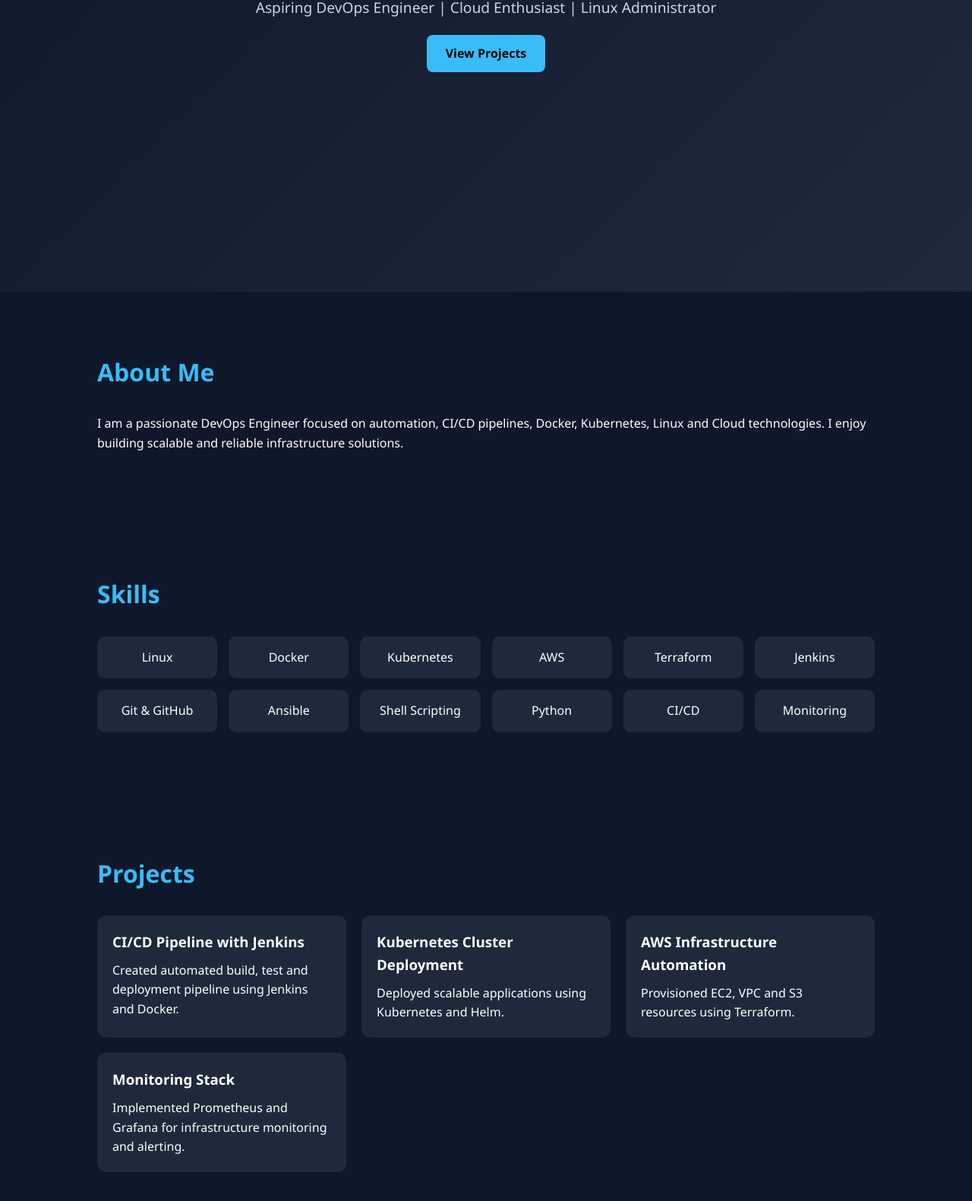
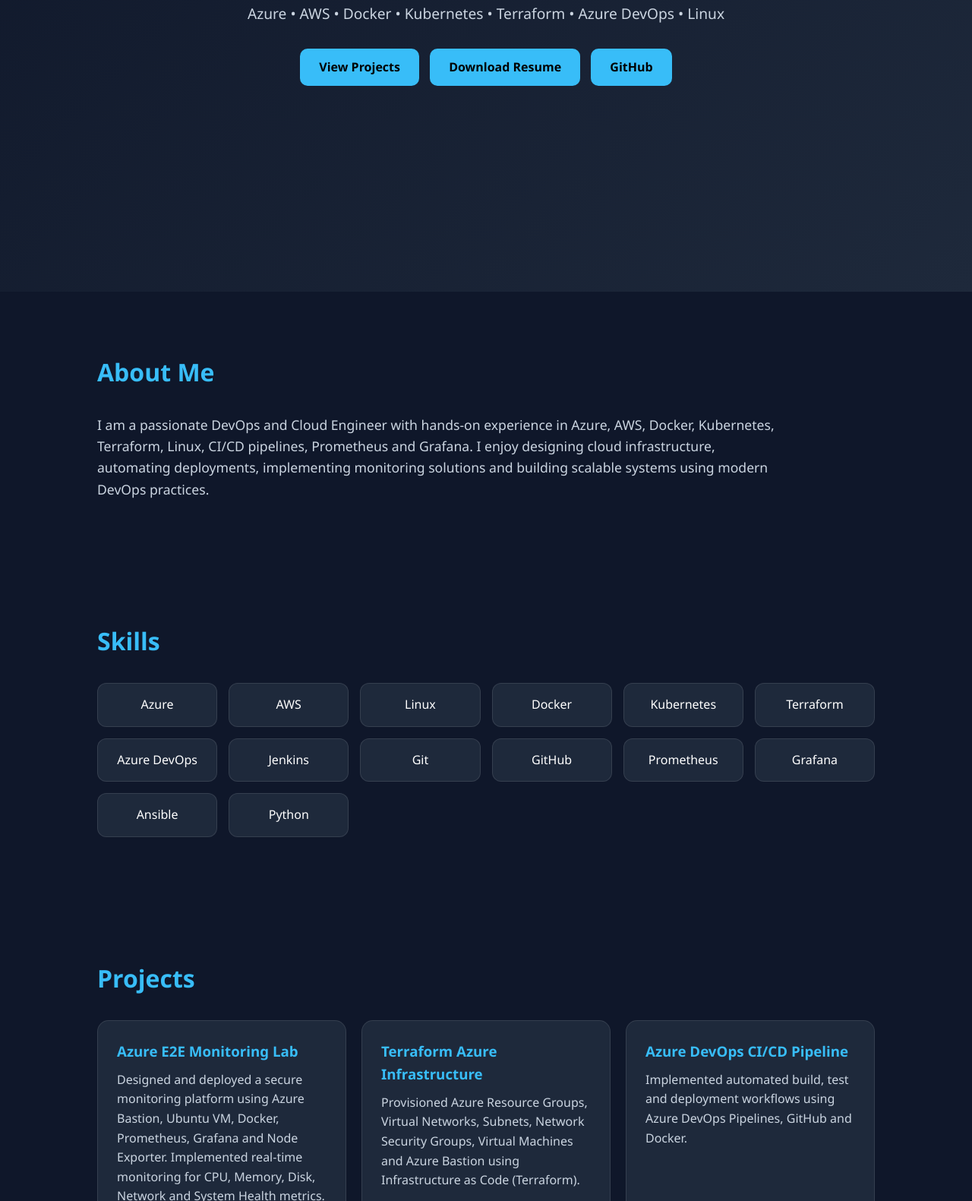
Before and after one commit to anand-devops-01/portfolio, a plain HTML site: page index.html in a window 1280 px wide. Shown: the part 416-1997 px from the top of the page at 76% size. Drawn offline with Linux system fonts and the light colour scheme.

Commit message:
Portfolio redesign

```diff
--- a/index.html
+++ b/index.html
@@ -3,14 +3,17 @@
 <head>
 <meta charset="UTF-8">
 <meta name="viewport" content="width=device-width, initial-scale=1.0">
-<title>Your Name | DevOps Engineer</title>
+
+<title>Anand Janke | DevOps & Cloud Engineer</title>
 
 <style>
+
 *{
 margin:0;
 padding:0;
 box-sizing:border-box;
-font-family:Segoe UI,sans-serif;
+font-family:'Segoe UI',sans-serif;
+scroll-behavior:smooth;
 }
 
 body{
@@ -31,6 +34,7 @@
 
 .hero h1{
 font-size:4rem;
+margin-bottom:10px;
 }
 
 .hero span{
@@ -38,19 +42,30 @@
 }
 
 .hero p{
-margin:20px 0;
 font-size:1.2rem;
 color:#cbd5e1;
+margin:10px 0;
+}
+
+.hero-buttons{
+margin-top:25px;
 }
 
 .btn{
 display:inline-block;
 padding:12px 25px;
+margin:5px;
 background:#38bdf8;
 color:#000;
 text-decoration:none;
-border-radius:8px;
+border-radius:10px;
 font-weight:bold;
+transition:.3s;
+}
+
+.btn:hover{
+background:#0ea5e9;
+transform:translateY(-3px);
 }
 
 section{
@@ -63,6 +78,12 @@
 color:#38bdf8;
 }
 
+.about{
+max-width:900px;
+font-size:1.1rem;
+color:#cbd5e1;
+}
+
 .skills{
 display:grid;
 grid-template-columns:repeat(auto-fit,minmax(150px,1fr));
@@ -72,139 +93,274 @@
 .skill{
 background:#1e293b;
 padding:15px;
-border-radius:10px;
+border-radius:12px;
 text-align:center;
+transition:.3s;
+border:1px solid rgba(255,255,255,.1);
+}
+
+.skill:hover{
+background:#38bdf8;
+color:#000;
+transform:scale(1.05);
 }
 
 .projects{
 display:grid;
-grid-template-columns:repeat(auto-fit,minmax(300px,1fr));
+grid-template-columns:repeat(auto-fit,minmax(320px,1fr));
 gap:20px;
 }
 
 .card{
 background:#1e293b;
-padding:20px;
-border-radius:12px;
+padding:25px;
+border-radius:15px;
+border:1px solid rgba(255,255,255,.1);
+transition:.3s;
+}
+
+.card:hover{
+transform:translateY(-8px);
+box-shadow:0 10px 30px rgba(56,189,248,.25);
 }
 
 .card h3{
+color:#38bdf8;
 margin-bottom:10px;
+}
+
+.card p{
+color:#cbd5e1;
+}
+
+.certifications ul{
+padding-left:20px;
+}
+
+.certifications li{
+margin:10px 0;
+}
+
+.contact{
+text-align:center;
+}
+
+.contact a{
+display:block;
+margin:15px 0;
+color:#38bdf8;
+text-decoration:none;
+font-size:1.1rem;
 }
 
 footer{
 text-align:center;
 padding:30px;
 background:#020617;
+color:#94a3b8;
 }
 
-.contact a{
-color:#38bdf8;
-text-decoration:none;
-display:block;
-margin:10px 0;
+@media(max-width:768px){
+
+.hero h1{
+font-size:2.5rem;
 }
+
+.hero p{
+font-size:1rem;
+}
+
+}
+
 </style>
 </head>
+
 <body>
 
 <header>
+
 <div class="hero">
-<h1>Hi, I'm <span>Your Name</span></h1>
-<p>Aspiring DevOps Engineer | Cloud Enthusiast | Linux Administrator</p>
-<a href="#projects" class="btn">View Projects</a>
+
+<h1>Hi, I'm <span>Anand Janke</span></h1>
+
+<p>DevOps & Cloud Engineer</p>
+
+<p>
+Azure • AWS • Docker • Kubernetes • Terraform • Azure DevOps • Linux
+</p>
+
+<div class="hero-buttons">
+
+<a href="#projects" class="btn">
+View Projects
+</a>
+
+<a href="resume.pdf" class="btn">
+Download Resume
+</a>
+
+<a
+href="https://github.com/anand-devops-01"
+target="_blank"
+class="btn">
+GitHub
+</a>
+
 </div>
+
+</div>
+
 </header>
 
-<section>
-<h2 class="section-title">About Me</h2>
+<section id="about">
+
+<h2 class="section-title">
+About Me
+</h2>
+
+<div class="about">
+
 <p>
-I am a passionate DevOps Engineer focused on automation,
-CI/CD pipelines, Docker, Kubernetes, Linux and Cloud
-technologies. I enjoy building scalable and reliable
-infrastructure solutions.
+I am a passionate DevOps and Cloud Engineer with hands-on experience in Azure, AWS, Docker, Kubernetes, Terraform, Linux, CI/CD pipelines, Prometheus and Grafana.
+
+I enjoy designing cloud infrastructure, automating deployments, implementing monitoring solutions and building scalable systems using modern DevOps practices.
 </p>
+
+</div>
+
 </section>
 
-<section>
-<h2 class="section-title">Skills</h2>
+<section id="skills">
+
+<h2 class="section-title">
+Skills
+</h2>
 
 <div class="skills">
+
+<div class="skill">Azure</div>
+<div class="skill">AWS</div>
 <div class="skill">Linux</div>
 <div class="skill">Docker</div>
 <div class="skill">Kubernetes</div>
-<div class="skill">AWS</div>
 <div class="skill">Terraform</div>
+<div class="skill">Azure DevOps</div>
 <div class="skill">Jenkins</div>
-<div class="skill">Git & GitHub</div>
+<div class="skill">Git</div>
+<div class="skill">GitHub</div>
+<div class="skill">Prometheus</div>
+<div class="skill">Grafana</div>
 <div class="skill">Ansible</div>
-<div class="skill">Shell Scripting</div>
 <div class="skill">Python</div>
-<div class="skill">CI/CD</div>
-<div class="skill">Monitoring</div>
+
 </div>
+
 </section>
 
 <section id="projects">
-<h2 class="section-title">Projects</h2>
+
+<h2 class="section-title">
+Projects
+</h2>
 
 <div class="projects">
 
 <div class="card">
-<h3>CI/CD Pipeline with Jenkins</h3>
+
+<h3>Azure E2E Monitoring Lab</h3>
+
 <p>
-Created automated build, test and deployment pipeline
-using Jenkins and Docker.
+Designed and deployed a secure monitoring platform using Azure Bastion, Ubuntu VM, Docker, Prometheus, Grafana and Node Exporter.
+
+Implemented real-time monitoring for CPU, Memory, Disk, Network and System Health metrics.
 </p>
+
 </div>
 
 <div class="card">
-<h3>Kubernetes Cluster Deployment</h3>
+
+<h3>Terraform Azure Infrastructure</h3>
+
 <p>
-Deployed scalable applications using Kubernetes and Helm.
+Provisioned Azure Resource Groups, Virtual Networks, Subnets, Network Security Groups, Virtual Machines and Azure Bastion using Infrastructure as Code (Terraform).
 </p>
+
 </div>
 
 <div class="card">
-<h3>AWS Infrastructure Automation</h3>
+
+<h3>Azure DevOps CI/CD Pipeline</h3>
+
 <p>
-Provisioned EC2, VPC and S3 resources using Terraform.
+Implemented automated build, test and deployment workflows using Azure DevOps Pipelines, GitHub and Docker.
 </p>
+
 </div>
 
 <div class="card">
-<h3>Monitoring Stack</h3>
+
+<h3>Kubernetes Application Deployment</h3>
+
 <p>
-Implemented Prometheus and Grafana for infrastructure
-monitoring and alerting.
+Managed and deployed containerized applications using Kubernetes, Services, Ingress and Helm Charts.
 </p>
+
 </div>
 
 </div>
+
 </section>
 
-<section>
-<h2 class="section-title">Certifications</h2>
+<section class="certifications">
+
+<h2 class="section-title">
+Certifications
+</h2>
+
 <ul>
+
+<li>Microsoft Azure Fundamentals (AZ-900)</li>
 <li>AWS Cloud Practitioner</li>
 <li>Docker Essentials</li>
 <li>Kubernetes Fundamentals</li>
 <li>Linux Administration</li>
+
 </ul>
+
 </section>
 
 <section>
-<h2 class="section-title">Contact</h2>
+
+<h2 class="section-title">
+Contact
+</h2>
 
 <div class="contact">
-<a href="mailto:yourmail@gmail.com">yourmail@gmail.com</a>
-<a href="#">GitHub Profile</a>
-<a href="#">LinkedIn Profile</a>
+
+<a href="anandzanke@gmail.com">
+📧 yourmail@gmail.com
+</a>
+
+<a
+href="https://github.com/anand-devops-01"
+target="_blank">
+🐙 GitHub Profile
+</a>
+
+<a
+href="https://www.linkedin.com/in/anand-janke/"
+target="_blank">
+💼 LinkedIn Profile
+</a>
+
 </div>
+
 </section>
 
 <footer>
-© 2026 Your Name | DevOps Engineer
+
+© 2026 Anand Janke | DevOps & Cloud Engineer
+
 </footer>
 
 </body>
```
